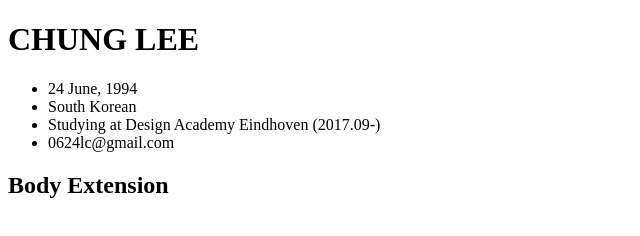
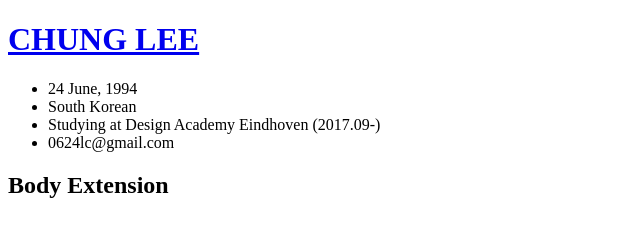
Before and after one commit to clclclclcl/The-first-cl, a plain HTML site: page Body Extension.html in a window 1280 px wide. Shown: the whole page, without its empty margins (0-640 px from the left). Drawn offline with Linux system fonts and the light colour scheme.

Commit message:
index.html
모든 파일의 CHUNG LEE라는 큰 헤드라인에 <a href="index.html" title="CHUNG LEE">CHUNG LEE</a>을 넣었다. 그러면 웹페이지가 바로 보일것인가

```diff
--- a/Body Extension.html
+++ b/Body Extension.html
@@ -5,7 +5,7 @@
   <meta charset="utf-8">
 </head>
 
-<h1>CHUNG LEE</h1>
+<h1><a href="index.html" title="CHUNG LEE">CHUNG LEE</a></h1>
 
 <body>
 <ul>
```
Also changed, not shown: Stretching tool.html (+2 -1 lines).
